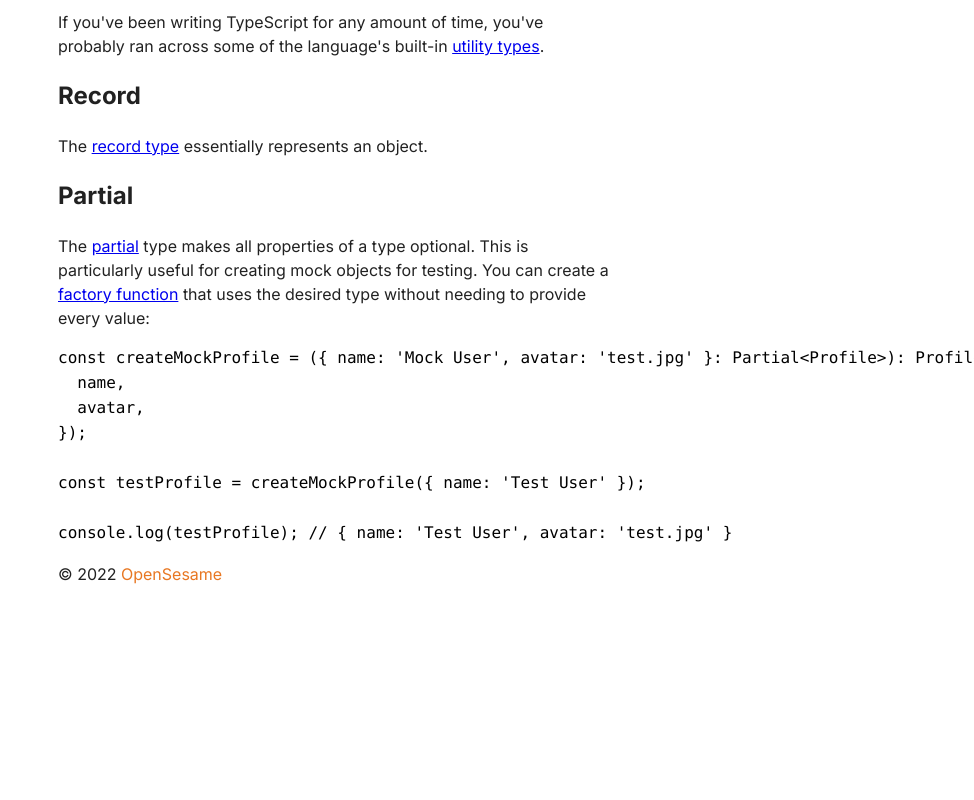
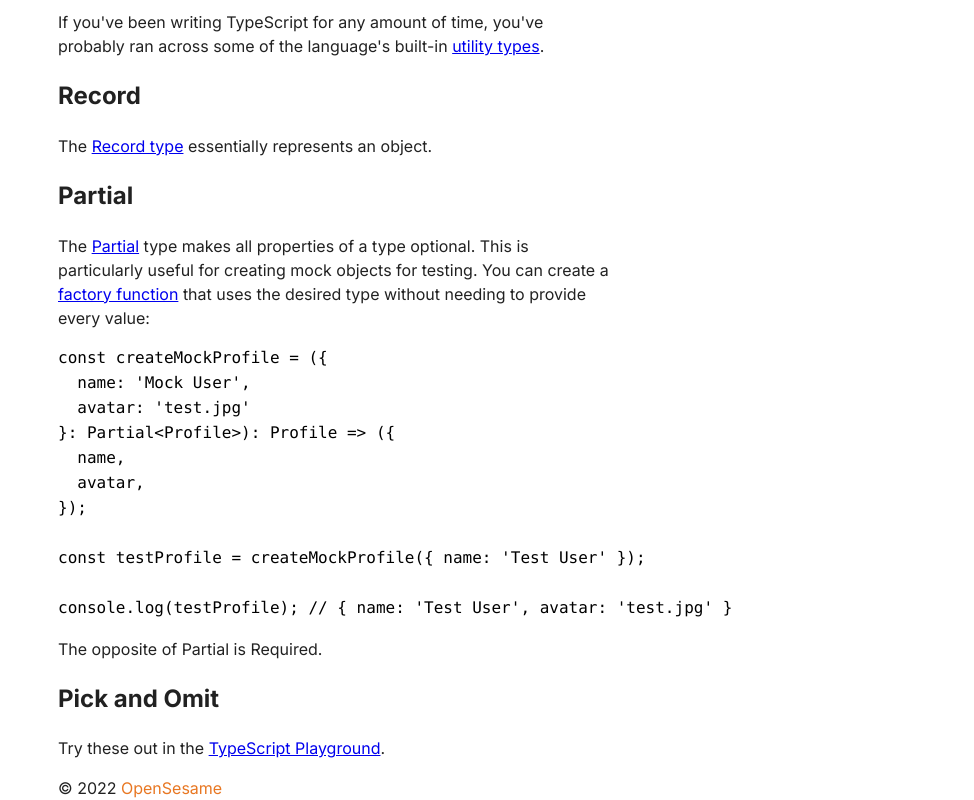
Before and after one commit to OpenSesame/engineering-blog, a Gatsby site: page /typescript-utility-types/ in a window 1280 px wide. Shown: the part 3772-4572 px from the top of the page, without its empty margins (306-1280 px from the left). Before the commit the page ends 4358 px from the top, so only its background shows below. Built offline with nearby package versions, Linux system fonts and the light colour scheme; Gatsby itself is replaced by a stand-in of ours; some packages are replaced by stand-ins of ours; code samples lack their colours.

Commit message:
Update Blog “typescript-utility-types/index”

````diff
--- a/content/blog/typescript-utility-types/index.md
+++ b/content/blog/typescript-utility-types/index.md
@@ -10,14 +10,17 @@ If you've been writing TypeScript for any amount of time, you've probably ran ac
 
 ## Record
 
-The [record type](https://www.typescriptlang.org/docs/handbook/utility-types.html#recordkeys-type) essentially represents an object.
+The [Record type](https://www.typescriptlang.org/docs/handbook/utility-types.html#recordkeys-type) essentially represents an object.
 
 ## Partial
 
-The [partial](https://www.typescriptlang.org/docs/handbook/utility-types.html#partialtype) type makes all properties of a type optional. This is particularly useful for creating mock objects for testing. You can create a [factory function](https://medium.com/javascript-scene/javascript-factory-functions-with-es6-4d224591a8b1) that uses the desired type without needing to provide every value:
+The [Partial](https://www.typescriptlang.org/docs/handbook/utility-types.html#partialtype) type makes all properties of a type optional. This is particularly useful for creating mock objects for testing. You can create a [factory function](https://medium.com/javascript-scene/javascript-factory-functions-with-es6-4d224591a8b1) that uses the desired type without needing to provide every value:
 
 ```typescript
-const createMockProfile = ({ name: 'Mock User', avatar: 'test.jpg' }: Partial<Profile>): Profile => ({
+const createMockProfile = ({
+  name: 'Mock User',
+  avatar: 'test.jpg'
+}: Partial<Profile>): Profile => ({
   name,
   avatar,
 });
@@ -26,3 +29,11 @@ const testProfile = createMockProfile({ name: 'Test User' });
 
 console.log(testProfile); // { name: 'Test User', avatar: 'test.jpg' }
 ```
+
+The opposite of Partial is Required.
+
+## Pick and Omit
+
+
+
+Try these out in the [TypeScript Playground](https://www.typescriptlang.org/play?strictNullChecks=true&q=171#example/built-in-utility-types).
````
